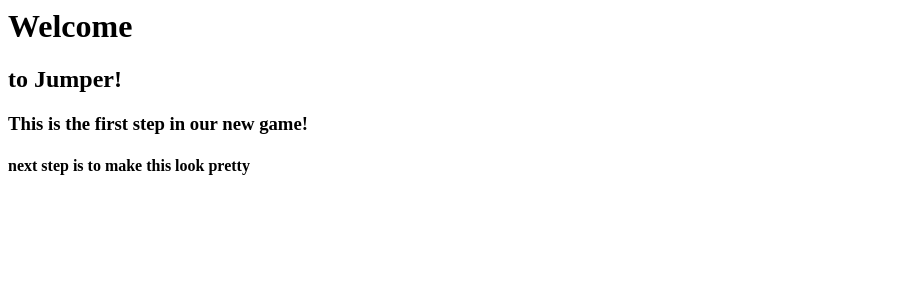
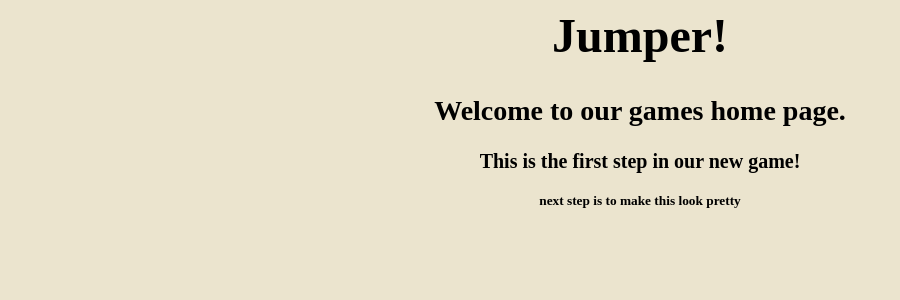
Before and after one commit to Beefman64/zeeet, a Flask app: page / in a window 1280 px wide. Shown: the top 300 px of the page, without its empty margins (0-900 px from the left). Run offline with Flask 2, Linux system fonts and the light colour scheme.

Commit message:
added more code to css for differnet fonts

```diff
--- a/static/style.css
+++ b/static/style.css
@@ -17,3 +17,24 @@ body {
     font-family: Arial, Helvetica, sans-serif;
     font-size: larger;
   }
+
+  h2{
+    color: black;
+    text-align: center;
+    font-family: 'Times New Roman', Times, serif;
+    font-size: 21pt;
+  }
+
+  h3{
+    color: black;
+    text-align: center;
+    font-family: 'Times New Roman', Times, serif;
+    font-size: 15pt;
+  }
+
+  h4{
+    color: black;
+    text-align: center;
+    font-family: 'Times New Roman', Times, serif;
+    font-size: 10pt;
+  }
--- a/templates/homePage.html
+++ b/templates/homePage.html
@@ -1,8 +1,10 @@
 {% extends "layout.html" %}
 {% block content %}
   <div class="jumbo">
-    <h2>to Jumper!<h2>
+    <link rel="stylesheet" href="{{ url_for('static', filename='style.css') }}">
+    <h2>Welcome to our games home page.<h2>
     <h3>This is the first step in our new game!<h3>
     <h4>next step is to make this look pretty</h4>
   </div>
+  <script src="{{ url_for('static', filename='style.css') }}"></script>
 {% endblock %}
--- a/templates/layout.html
+++ b/templates/layout.html
@@ -6,7 +6,7 @@
 
     <header>
       <div class="container">
-        <h1 class="logo">Welcome</h1>
+        <h1 class="logo">Jumper!</h1>
       </div>
     </header>
 
```
